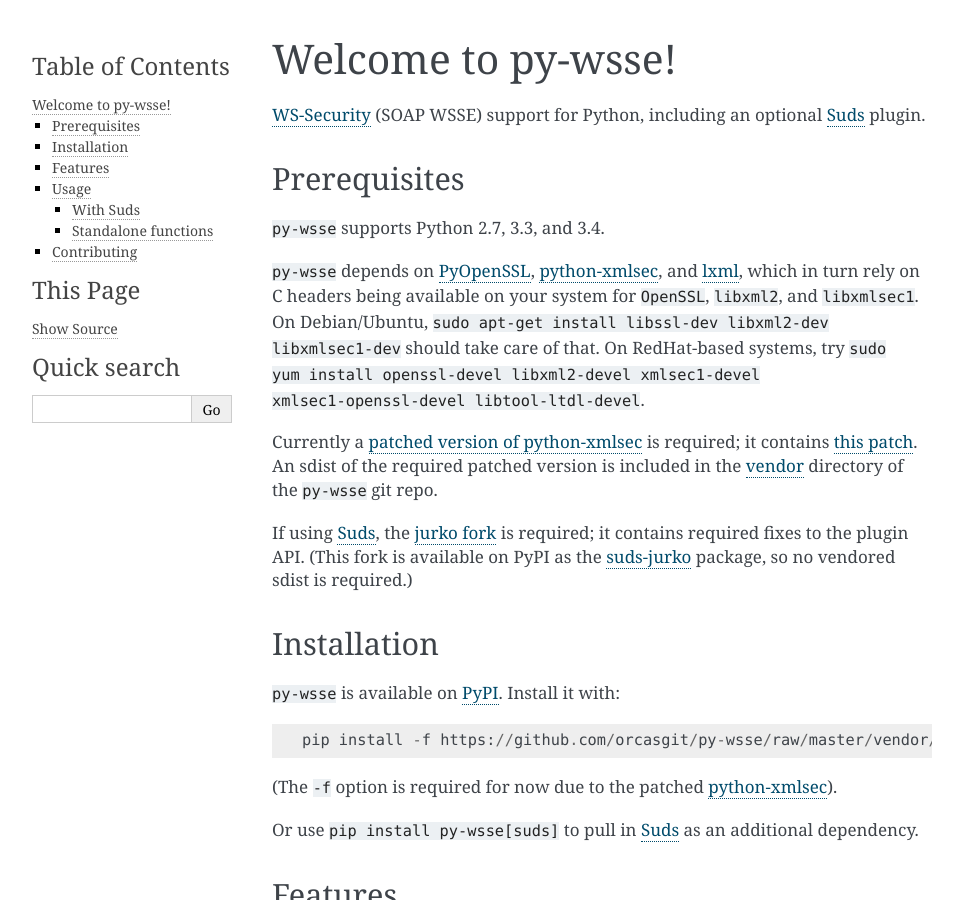
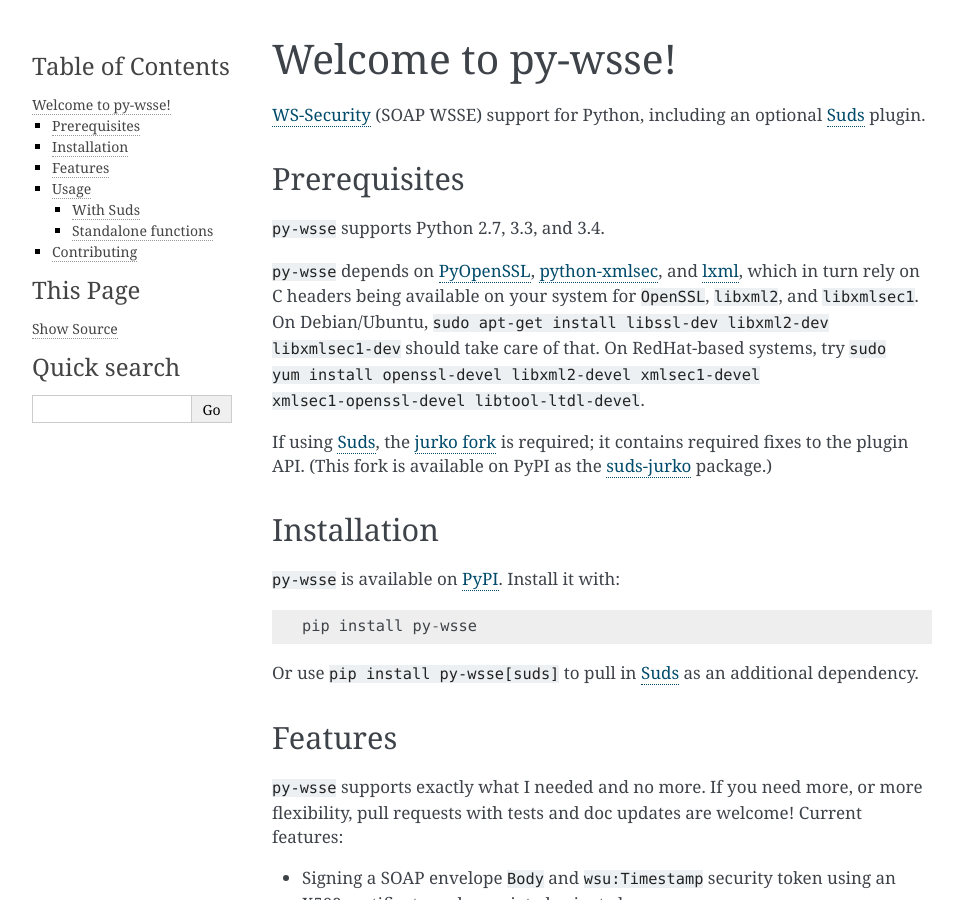
Before and after one commit to orcasgit/py-wsse, a Sphinx documentation site: the page built from doc/index.rst, in a window 1280 px wide and 900 px high. Shown: the whole window, without its empty margins (148-1111 px from the left). Built offline with Sphinx 7.4.7, drawn with Linux system fonts in a browser that asks for light colours.

Commit message:
Update documentations to reflect removing the need of vendored package

```diff
--- a/doc/index.rst
+++ b/doc/index.rst
@@ -20,22 +20,14 @@
 try ``sudo yum install openssl-devel libxml2-devel xmlsec1-devel
 xmlsec1-openssl-devel libtool-ltdl-devel``.
 
-Currently a `patched version of python-xmlsec`_ is required; it contains `this
-patch`_. An sdist of the required patched version is included in the `vendor`_
-directory of the ``py-wsse`` git repo.
-
 If using `Suds`_, the `jurko fork`_ is required; it contains required fixes to
-the plugin API. (This fork is available on PyPI as the `suds-jurko`_ package,
-so no vendored sdist is required.)
+the plugin API. (This fork is available on PyPI as the `suds-jurko`_ package.)
 
 .. _PyOpenSSL: https://pypi.python.org/pypi/pyOpenSSL
 .. _python-xmlsec: https://pypi.python.org/pypi/xmlsec
 .. _lxml: http://lxml.de/
-.. _patched version of python-xmlsec: https://github.com/orcasgit/python-xmlsec/tree/orcas
-.. _this patch: https://github.com/mehcode/python-xmlsec/pull/4/files
 .. _jurko fork: https://bitbucket.org/jurko/suds
 .. _suds-jurko: https://pypi.python.org/pypi/suds-jurko
-.. _vendor: https://github.com/orcasgit/py-wsse/tree/master/vendor
 
 
 Installation
@@ -43,9 +35,7 @@
 
 ``py-wsse`` is available on `PyPI`_. Install it with::
 
-    pip install -f https://github.com/orcasgit/py-wsse/raw/master/vendor/xmlsec-0.3.1.orcas1.tar.gz py-wsse
-
-(The ``-f`` option is required for now due to the patched `python-xmlsec`_).
+    pip install py-wsse
 
 Or use ``pip install py-wsse[suds]`` to pull in `Suds`_ as an additional
 dependency.
```
